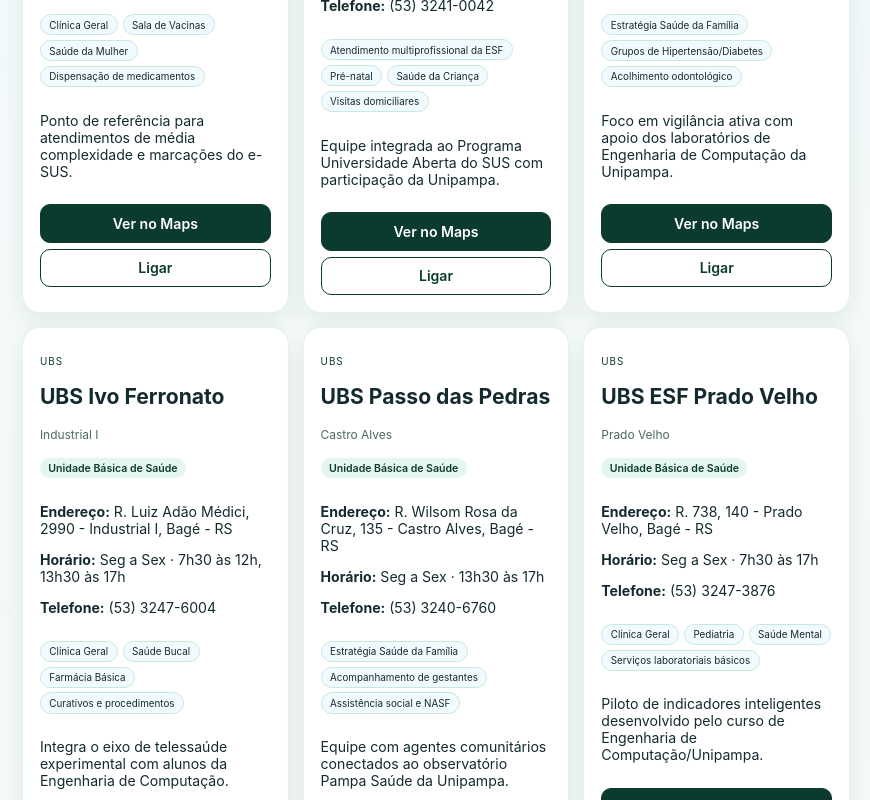
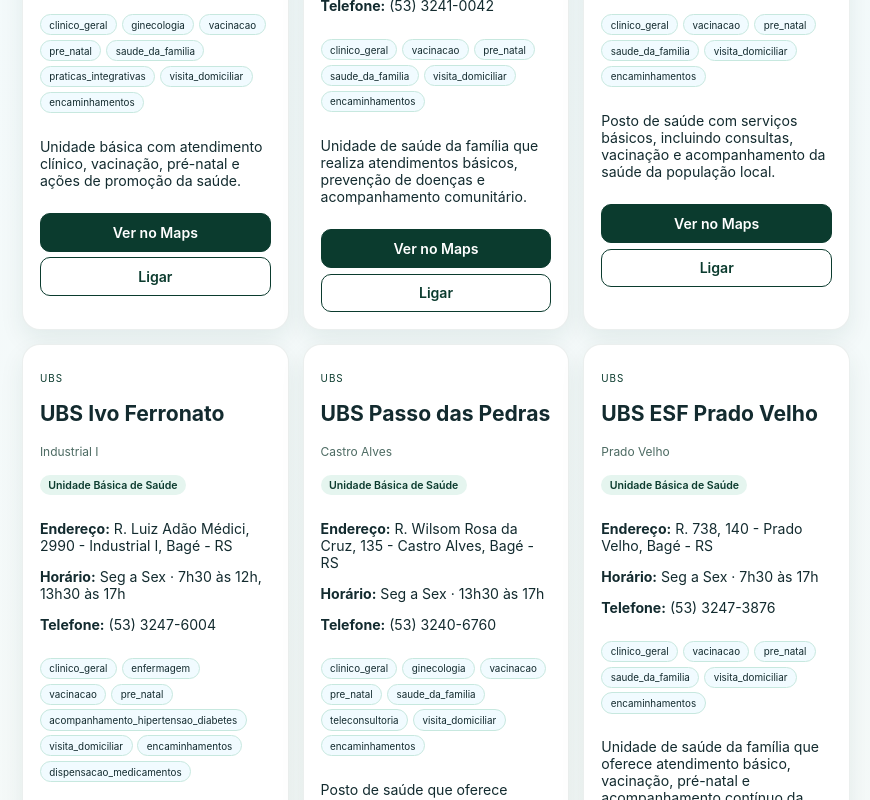
Before and after one commit to RodrigoPeraca/Pampa-Sa-de, a React (Create React App) app: page / in a window 1280 px wide. Shown: the part 1500-2300 px from the top of the page, without its empty margins (204-1074 px from the left). Built offline with nearby package versions, Linux system fonts and the light colour scheme.

Commit message:
Atulização no nome da pagina e em card (services e notes)

```diff
--- a/public/index.html
+++ b/public/index.html
@@ -7,7 +7,7 @@
     <meta name="theme-color" content="#000000" />
     <meta name="apple-mobile-web-app-capable" content="yes" />
     <meta name="apple-mobile-web-app-status-bar-style" content="black-translucent" />
-    <meta name="apple-mobile-web-app-title" content="AppJulio" />
+    <meta name="apple-mobile-web-app-title" content="Pampa Saúde" />
     <meta
       name="description"
       content="Aplicação progressiva para mobile"
--- a/src/App.js
+++ b/src/App.js
@@ -11,15 +11,19 @@ const FACILITIES = [
     hours: 'Seg a Sex · 13h30 às 17h30',
     phone: '(53) 3241-1588',
     services: [
-      'Clínica Geral',
-      'Sala de Vacinas',
-      'Saúde da Mulher',
-      'Dispensação de medicamentos',
+      "clinico_geral",
+      "ginecologia",
+      "vacinacao",
+      "pre_natal",
+      "saude_da_familia",
+      "praticas_integrativas",
+      "visita_domiciliar",
+      "encaminhamentos",
     ],
     googleMaps:
       'https://maps.app.goo.gl/QEk2Kc8hfdkmWR728',
     notes:
-      'Ponto de referência para atendimentos de média complexidade e marcações do e-SUS.',
+      'Unidade básica com atendimento clínico, vacinação, pré-natal e ações de promoção da saúde.',
   },
   {
     id: 'ESF Centro-Social-Urbano',
@@ -30,15 +34,17 @@ const FACILITIES = [
     hours: 'Seg a Sex · 8h às 18h',
     phone: '(53) 3241-0042',
     services: [
-      'Atendimento multiprofissional da ESF',
-      'Pré-natal',
-      'Saúde da Criança',
-      'Visitas domiciliares',
+      "clinico_geral",
+      "vacinacao",
+      "pre_natal",
+      "saude_da_familia",
+      "visita_domiciliar",
+      "encaminhamentos",
     ],
     googleMaps:
       'https://maps.app.goo.gl/6NsLJbufWFrTmJTD8',
     notes:
-      'Equipe integrada ao Programa Universidade Aberta do SUS com participação da Unipampa.',
+      'Unidade de saúde da família que realiza atendimentos básicos, prevenção de doenças e acompanhamento comunitário.',
   },
   {
     id: 'ESF-Damé',
@@ -49,14 +55,17 @@ const FACILITIES = [
     hours: 'Seg a Sex · 13h30 às 17h30',
     phone: '(53) 3242-2476',
     services: [
-      'Estratégia Saúde da Família',
-      'Grupos de Hipertensão/Diabetes',
-      'Acolhimento odontológico',
+      "clinico_geral",
+      "vacinacao",
+      "pre_natal",
+      "saude_da_familia",
+      "visita_domiciliar",
+      "encaminhamentos",
     ],
     googleMaps:
       'https://maps.app.goo.gl/8yeCTE56M6Vow9Be7',
     notes:
-      'Foco em vigilância ativa com apoio dos laboratórios de Engenharia de Computação da Unipampa.',
+      'Posto de saúde com serviços básicos, incluindo consultas, vacinação e acompanhamento da saúde da população local.',
   },
   {
     id: 'UBS-Ivo-Ferronato',
@@ -67,14 +76,18 @@ const FACILITIES = [
     hours: 'Seg a Sex · 7h30 às 12h, 13h30 às 17h',
     phone: '(53) 3247-6004',
     services: [
-      'Clínica Geral',
-      'Saúde Bucal',
-      'Farmácia Básica',
-      'Curativos e procedimentos',
+      "clinico_geral",
+      "enfermagem",
+      "vacinacao",
+      "pre_natal",
+      "acompanhamento_hipertensao_diabetes",
+      "visita_domiciliar",
+      "encaminhamentos",
+      "dispensacao_medicamentos",
     ],
     googleMaps:
       'https://maps.app.goo.gl/dMaW6zD4dL3kMNqC6',
-    notes: 'Integra o eixo de telessaúde experimental com alunos da Engenharia de Computação.',
+    notes: 'Unidade básica que oferece atendimento clínico, vacinação, pré-natal e acompanhamento de pacientes da comunidade.',
   },
   {
     id: 'UBS-Passo-das-Pedras',
@@ -85,14 +98,19 @@ const FACILITIES = [
     hours: 'Seg a Sex · 13h30 às 17h',
     phone: '(53) 3240-6760',
     services: [
-      'Estratégia Saúde da Família',
-      'Acompanhamento de gestantes',
-      'Assistência social e NASF',
+      "clinico_geral",
+      "ginecologia",
+      "vacinacao",
+      "pre_natal",
+      "saude_da_familia",
+      "teleconsultoria",
+      "visita_domiciliar",
+      "encaminhamentos",
     ],
     googleMaps:
       'https://maps.app.goo.gl/LCpCQfUmqqijEz2d6',
     notes:
-      'Equipe com agentes comunitários conectados ao observatório Pampa Saúde da Unipampa.',
+      'Posto de saúde que oferece consultas médicas, vacinação, pré-natal e acompanhamento da comunidade.',
   },
   {
     id: 'UBS-ESF-Prado-Velho',
@@ -103,15 +121,17 @@ const FACILITIES = [
     hours: 'Seg a Sex · 7h30 às 17h',
     phone: '(53) 3247-3876',
     services: [
-      'Clínica Geral',
-      'Pediatria',
-      'Saúde Mental',
-      'Serviços laboratoriais básicos',
+      "clinico_geral",
+      "vacinacao",
+      "pre_natal",
+      "saude_da_familia",
+      "visita_domiciliar",
+      "encaminhamentos",
     ],
     googleMaps:
       'https://maps.app.goo.gl/RDvrhRxRKW7EoE9P7',
     notes:
-      'Piloto de indicadores inteligentes desenvolvido pelo curso de Engenharia de Computação/Unipampa.',
+      'Unidade de saúde da família que oferece atendimento básico, vacinação, pré-natal e acompanhamento contínuo da comunidade.',
   },
   {
     id: 'UBS-ESF-São-Martin',
@@ -122,15 +142,20 @@ const FACILITIES = [
     hours: 'Seg a Sex · 13h30 às 17h30',
     phone: '(53) 3247-1385',
     services: [
-      'Clínica Geral',
-      'Pediatria',
-      'Saúde Mental',
-      'Serviços laboratoriais básicos',
+      "clinico_geral",
+      "ginecologia",
+      "vacinacao",
+      "pre_natal",
+      "saude_da_familia",
+      "visita_domiciliar",
+      "acompanhamento_familiar",
+      "encaminhamentos",
+      "educacao_em_saude",
     ],
     googleMaps:
       'https://maps.app.goo.gl/eztGbUAvzWFctPb97',
     notes:
-      'Piloto de indicadores inteligentes desenvolvido pelo curso de Engenharia de Computação/Unipampa.',
+      'Equipe de saúde da família com foco em prevenção, consultas médicas e acompanhamento contínuo das famílias da região.',
   },
   {
     id: 'UBS-ESF-Floresta',
@@ -141,15 +166,20 @@ const FACILITIES = [
     hours: 'Seg a Sex · 7h30 às 17h30',
     phone: '(53) ---------',
     services: [
-      'Clínica Geral',
-      'Pediatria',
-      'Saúde Mental',
-      'Serviços laboratoriais básicos',
+      "clinico_geral",
+      "enfermagem",
+      "vacinacao",
+      "pre_natal",
+      "saude_da_familia",
+      "visita_domiciliar",
+      "acompanhamento_cronicos",
+      "encaminhamentos",
+      "promocao_saude",
     ],
     googleMaps:
       'https://maps.app.goo.gl/BSDQySfhBWTYyYHW7',
     notes:
-      'Piloto de indicadores inteligentes desenvolvido pelo curso de Engenharia de Computação/Unipampa.',
+      'Unidade de atenção primária com atendimento básico, vacinação, pré-natal e visitas domiciliares.',
   },
   {
     id: 'UBS-ESF-Morgado-Rosa',
@@ -160,15 +190,18 @@ const FACILITIES = [
     hours: 'Seg a Sex · 13h30 às 17h30',
     phone: '(53) 3242-8518',
     services: [
-      'Clínica Geral',
-      'Pediatria',
-      'Saúde Mental',
-      'Serviços laboratoriais básicos',
+      "clinico_geral",
+      "enfermagem",
+      "vacinacao",
+      "pre_natal",
+      "saude_da_familia",
+      "visita_domiciliar",
+      "encaminhamentos",
     ],
     googleMaps:
       'https://maps.app.goo.gl/nutertoSDxGP8s5YA',
     notes:
-      'Piloto de indicadores inteligentes desenvolvido pelo curso de Engenharia de Computação/Unipampa.',
+      'Unidade de atenção primária que atende a população da área com consultas básicas, vacinação, pré-natal e acompanhamento familiar.',
   },
   {
     id: 'UBS-ESF-Santa-Cecília',
@@ -179,15 +212,19 @@ const FACILITIES = [
     hours: 'Seg a Sex · 13h30 às 17h30',
     phone: '(53) 3247-1356',
     services: [
-      'Clínica Geral',
-      'Pediatria',
-      'Saúde Mental',
-      'Serviços laboratoriais básicos',
+      "clinico_geral",
+      "ginecologia",
+      "vacinacao",
+      "pre_natal",
+      "saude_da_familia",
+      "visita_domiciliar",
+      "encaminhamentos",
+      "educacao_em_saude",
     ],
     googleMaps:
       'https://maps.app.goo.gl/k1iW7i8hjvxUnwz36',
     notes:
-      'Piloto de indicadores inteligentes desenvolvido pelo curso de Engenharia de Computação/Unipampa.',
+      'Equipe de saúde da família focada em prevenção, consultas médicas, vacinação e acompanhamento contínuo dos moradores da região.',
   },
   {
     id: 'UBS-Malafáia',
@@ -198,15 +235,17 @@ const FACILITIES = [
     hours: 'Seg a Sex · 7h30 às 11h30, 13h30 às 16h30',
     phone: '(53) 3242-3016',
     services: [
-      'Clínica Geral',
-      'Pediatria',
-      'Saúde Mental',
-      'Serviços laboratoriais básicos',
+      "clinico_geral",
+        "enfermagem",
+        "vacinacao",
+        "pre_natal",
+        "dispensacao_medicamentos",
+        "encaminhamentos",
     ],
     googleMaps:
       'https://maps.app.goo.gl/e1fgdUYuPsN4Am79A',
     notes:
-      'Piloto de indicadores inteligentes desenvolvido pelo curso de Engenharia de Computação/Unipampa.',
+      'Posto de saúde que oferece atendimento clínico básico, vacinação, curativos e encaminhamento para especialistas.',
   },
   {
     id: 'ESF-Dois-Irmãos',
@@ -217,15 +256,19 @@ const FACILITIES = [
     hours: 'Seg a Sex · 8h às 17h',
     phone: '(53) 3241-0774',
     services: [
-      'Clínica Geral',
-      'Pediatria',
-      'Saúde Mental',
-      'Serviços laboratoriais básicos',
+      "clinico_geral",
+      "ginecologia",
+      "vacinacao",
+      "pre_natal",
+      "saude_da_familia",
+      "teleconsultoria",
+      "visita_domiciliar",
+      "encaminhamentos",
     ],
     googleMaps:
       'https://maps.app.goo.gl/BBJ7h5F3wsfn1jZg6',
     notes:
-      'Piloto de indicadores inteligentes desenvolvido pelo curso de Engenharia de Computação/Unipampa.',
+      'Unidade de atenção primária com foco em consultas básicas, vacinação, pré-natal e saúde da família.',
   },
   {
     id: 'UBS-São-Bernardo',
@@ -236,15 +279,16 @@ const FACILITIES = [
     hours: 'Seg a Sex · 7h30 às 12h, 13h30 às 17h',
     phone: '(53) 3241-7990',
     services: [
-      'Clínica Geral',
-      'Pediatria',
-      'Saúde Mental',
-      'Serviços laboratoriais básicos',
+      "atencao_primaria",
+      "consulta_ambulatorial",
+      "acompanhamento_pacientes",
+      "encaminhamentos",
+      "visita_domiciliar",
     ],
     googleMaps:
       'https://maps.app.goo.gl/pADDdEhcNWL21ry86',
     notes:
-      'Piloto de indicadores inteligentes desenvolvido pelo curso de Engenharia de Computação/Unipampa.',
+      'Equipe de saúde da família que atende com consultas, acompanhamento de pacientes e encaminhamentos pelo SUS.',
   },
   {
     id: 'Posto-de-Saúde-Sá-Mommany',
@@ -255,15 +299,16 @@ const FACILITIES = [
     hours: 'Seg a Sex · 8h às 11h',
     phone: '(53) 3242-5390',
     services: [
-      'Clínica Geral',
-      'Pediatria',
-      'Saúde Mental',
-      'Serviços laboratoriais básicos',
+      "clinico_geral",
+      "vacinacao",
+      "curativos",
+      "pre_natal",
+      "encaminhamentos",
     ],
     googleMaps:
       'https://maps.app.goo.gl/8uUGMHjPZHDhPH1P8',
     notes:
-      'Piloto de indicadores inteligentes desenvolvido pelo curso de Engenharia de Computação/Unipampa.',
+      'Unidade básica com atendimentos simples como consultas, vacinação, curativos e encaminhamentos pelo SUS.',
   },
   {
     id: 'UBS-CAIC',
@@ -274,15 +319,18 @@ const FACILITIES = [
     hours: 'Seg a Sex · 7h30 às 16h45',
     phone: '(53) 3241-1552',
     services: [
-      'Clínica Geral',
-      'Pediatria',
-      'Saúde Mental',
-      'Serviços laboratoriais básicos',
+      "clinico_geral",
+      "odontologia",
+      "farmacia",
+      "pre_natal",
+      "prontuario_paciente",
+      "vacinacao",
+      "encaminhamentos",
     ],
     googleMaps:
       'https://maps.app.goo.gl/U4RcQHBZsaN48xGQ9',
     notes:
-      'Piloto de indicadores inteligentes desenvolvido pelo curso de Engenharia de Computação/Unipampa.',
+      'Unidade básica com atendimento clínico, vacinação, pré-natal, farmácia e serviços odontológicos.',
   },
   {
     id: 'Posto-de-Saúde-Camilo-Gomes',
@@ -293,15 +341,16 @@ const FACILITIES = [
     hours: 'Seg a Sex · 7h30 às 17h30',
     phone: '(53) 3242-2433',
     services: [
-      'Clínica Geral',
-      'Pediatria',
-      'Saúde Mental',
-      'Serviços laboratoriais básicos',
+      "clinico_geral",
+      "vacinacao",
+      "curativos",
+      "pre_natal",
+      "encaminhamentos",
     ],
     googleMaps:
       'https://maps.app.goo.gl/MuJGhk3iQ4TbA8B87',
     notes:
-      'Piloto de indicadores inteligentes desenvolvido pelo curso de Engenharia de Computação/Unipampa.',
+      'Posto voltado à atenção primária com serviços essenciais de saúde, prevenção e encaminhamento de pacientes.',
   },
   {
     id: 'Centro-Referência-em-Tuberculose',
@@ -312,15 +361,16 @@ const FACILITIES = [
     hours: 'Seg a Sex · *** às ***',
     phone: '(53) 3921-7060',
     services: [
-      'Clínica Geral',
-      'Pediatria',
-      'Saúde Mental',
-      'Serviços laboratoriais básicos',
+      "diagnostico_tuberculose",
+      "tratamento_tuberculose",
+      "acompanhamento_pacientes",
+      "dispensacao_medicamentos",
+      "vigilancia_epidemiologica",
     ],
     googleMaps:
       'https://maps.app.goo.gl/CnmwW8nMN1pRsv3m7',
     notes:
-      'Piloto de indicadores inteligentes desenvolvido pelo curso de Engenharia de Computação/Unipampa.',
+      'Unidade especializada no diagnóstico, tratamento e acompanhamento de pacientes com tuberculose.',
   },
   {
     id: 'Mathilde-Fayad-CAPS-I',
@@ -331,15 +381,16 @@ const FACILITIES = [
     hours: 'Seg a Sex · *** às ***',
     phone: '(53) 3242-1495',
     services: [
-      'Clínica Geral',
-      'Pediatria',
-      'Saúde Mental',
-      'Serviços laboratoriais básicos',
+      "atendimento_psicologico",
+      "atendimento_psiquiatrico",
+      "acompanhamento_intensivo",
+      "oficinas_terapeuticas",
+      "atendimento_infantil",
     ],
     googleMaps:
       'https://maps.app.goo.gl/sbki39gvefkDmT8D8',
     notes:
-      'Piloto de indicadores inteligentes desenvolvido pelo curso de Engenharia de Computação/Unipampa.',
+      'Centro de atenção psicossocial voltado ao atendimento de crianças e adolescentes com transtornos mentais.',
   },
   {
     id: 'CAPS-II-Saúde-Mental',
@@ -350,15 +401,16 @@ const FACILITIES = [
     hours: 'Seg a Sex · 8h às 17h',
     phone: '(53) 3247-3248',
     services: [
-      'Clínica Geral',
-      'Pediatria',
-      'Saúde Mental',
-      'Serviços laboratoriais básicos',
+      "atendimento_psicologico",
+      "atendimento_psiquiatrico",
+      "acompanhamento_continuo",
+      "grupos_terapeuticos",
+      "reabilitacao_psicossocial",
     ],
     googleMaps:
       'https://maps.app.goo.gl/em1ruGWbxFfw3gqq5',
     notes:
-      'Piloto de indicadores inteligentes desenvolvido pelo curso de Engenharia de Computação/Unipampa.',
+      'Unidade especializada em saúde mental para adultos, com acompanhamento psicológico, psiquiátrico e reabilitação.',
   },
   {
     id: 'CAPS-AD',
@@ -369,15 +421,16 @@ const FACILITIES = [
     hours: 'Seg a Sex · *** às ***',
     phone: '(53) 3247-7243',
     services: [
-      'Clínica Geral',
-      'Pediatria',
-      'Saúde Mental',
-      'Serviços laboratoriais básicos',
+      "tratamento_dependencia_quimica",
+      "atendimento_psicologico",
+      "atendimento_psiquiatrico",
+      "grupos_apoio",
+      "reducao_danos",
     ],
     googleMaps:
       'https://maps.app.goo.gl/NgAXio6RKQUsUDxp7',
     notes:
-      'Piloto de indicadores inteligentes desenvolvido pelo curso de Engenharia de Computação/Unipampa.',
+      'Centro especializado no tratamento de dependência de álcool e drogas, com apoio psicológico e psiquiátrico.',
   },
   {
     id: 'SAIS-Bagé',
@@ -388,15 +441,15 @@ const FACILITIES = [
     hours: 'Seg a Sex · 7h30 às 17h',
     phone: '(53) 3242-2433',
     services: [
-      'Clínica Geral',
-      'Pediatria',
-      'Saúde Mental',
-      'Serviços laboratoriais básicos',
+      "atendimento_especializado",
+      "consultas_especialidades",
+      "exames",
+      "encaminhamentos",
     ],
     googleMaps:
       'https://maps.app.goo.gl/h4n6jqa2fyJgd4qm8',
     notes:
-      'Piloto de indicadores inteligentes desenvolvido pelo curso de Engenharia de Computação/Unipampa.',
+      'Serviço de atendimento especializado com consultas médicas específicas, exames e encaminhamentos.',
   },
   {
     id: 'UBS-ESF-Doutor-Jorge-Sui-e-Grillo',
@@ -407,15 +460,18 @@ const FACILITIES = [
     hours: 'Seg a Sex · 13h30 às 17h30',
     phone: '(53) 3242-7755',
     services: [
-      'Clínica Geral',
-      'Pediatria',
-      'Saúde Mental',
-      'Serviços laboratoriais básicos',
+      "clinico_geral",
+      "enfermagem",
+      "vacinacao",
+      "pre_natal",
+      "saude_da_familia",
+      "visita_domiciliar",
+      "encaminhamentos",
     ],
     googleMaps:
       'https://maps.app.goo.gl/NgAXio6RKQUsUDxp7',
     notes:
-      'Piloto de indicadores inteligentes desenvolvido pelo curso de Engenharia de Computação/Unipampa.',
+      'Unidade de saúde da família com foco em atendimento básico, prevenção de doenças e acompanhamento da comunidade.',
   },
   {
     id: 'SAMU-Base-Bagé',
@@ -426,15 +482,15 @@ const FACILITIES = [
     hours: 'Seg a Sex · *** às ***',
     phone: '(53) 99998-6283',
     services: [
-      'Clínica Geral',
-      'Pediatria',
-      'Saúde Mental',
-      'Serviços laboratoriais básicos',
+      "atendimento_pre_hospitalar",
+      "suporte_basico_vida",
+      "suporte_avancado_vida",
+      "remocao_pacientes",
     ],
     googleMaps:
       'https://maps.app.goo.gl/a6E4vfdJ8trZKajy9',
     notes:
-      'Piloto de indicadores inteligentes desenvolvido pelo curso de Engenharia de Computação/Unipampa.',
+      'Serviço móvel de urgência que atende emergências pelo telefone 192, realizando socorro e transporte de pacientes.',
   },
   {
     id: 'UBS-Ivone',
@@ -445,15 +501,16 @@ const FACILITIES = [
     hours: 'Seg a Sex · 13h30 às 17h30',
     phone: '(53) 3247-3273',
     services: [
-      'Clínica Geral',
-      'Pediatria',
-      'Saúde Mental',
-      'Serviços laboratoriais básicos',
+      "clinico_geral",
+      "vacinacao",
+      "pre_natal",
+      "enfermagem",
+      "encaminhamentos",
     ],
     googleMaps:
       'https://maps.app.goo.gl/Bj6HJb9b6EXh9XbPA',
     notes:
-      'Piloto de indicadores inteligentes desenvolvido pelo curso de Engenharia de Computação/Unipampa.',
+      'Unidade básica com atendimento clínico, vacinação, pré-natal e encaminhamento dentro da rede SUS.',
   },
   {
     id: 'UPA-Padre-Honorino',
@@ -464,15 +521,16 @@ const FACILITIES = [
     hours: 'Todos os dias · 24h',
     phone: '(53) 3247-7243',
     services: [
-      'Clínica Geral',
-      'Pediatria',
-      'Saúde Mental',
-      'Serviços laboratoriais básicos',
+      "atendimento_urgencia",
+      "atendimento_emergencia",
+      "observacao",
+      "estabilizacao_pacientes",
+      "exames_basicos"
     ],
     googleMaps:
       'https://maps.app.goo.gl/na7WGyFayy58ihoB6',
     notes:
-      'Piloto de indicadores inteligentes desenvolvido pelo curso de Engenharia de Computação/Unipampa.',
+      'Unidade de pronto atendimento para urgências e emergências, funcionando sem necessidade de agendamento.',
   },
   {
     id: 'Hospital-Universitario-Dr-Mário-Araújo',
@@ -483,15 +541,41 @@ const FACILITIES = [
     hours: 'Todos os dias · 7h30 às 12h, 13h30 às 18h',
     phone: '(53) 3247-7243',
     services: [
-      'Clínica Geral',
-      'Pediatria',
-      'Saúde Mental',
-      'Serviços laboratoriais básicos',
+      "internacao",
+      "cirurgias",
+      "consultas_especializadas",
+      "exames_complexos",
+      "atendimento_ambulatorial",
+      "ensino_pesquisa"
     ],
     googleMaps:
       'https://maps.app.goo.gl/Qiuj3jrw2XBYVpvh6',
     notes:
-      'Piloto de indicadores inteligentes desenvolvido pelo curso de Engenharia de Computação/Unipampa.',
+      'Hospital de média e alta complexidade com internações, cirurgias, exames e atendimento especializado.',
+  },
+  {
+    id: 'ESF Castro Alves',
+    name: 'ESF Castro Alves',
+    type: 'ESF',
+    neighborhood: 'Popular',
+    address: 'R. Nice Nocchi, s/n - Castro Alves, Bagé - RS',
+    hours: 'Segunda a Sexta · 7h30 às 12h, 13h30 às 17h',
+    phone: '(53) 3247-7243',
+    services: [
+      "clinico_geral",
+      "ginecologia",
+      "vacinacao",
+      "pre_natal",
+      "saude_da_familia",
+      "praticas_integrativas",
+      "teleconsultoria",
+      "visita_domiciliar",
+      "encaminhamentos",
+    ],
+    googleMaps:
+      'https://maps.app.goo.gl/Qiuj3jrw2XBYVpvh6',
+    notes:
+      'Equipe de saúde da família que realiza atendimento básico, vacinação, acompanhamento familiar e encaminhamentos.',
   },
 ];
 
@@ -631,6 +715,11 @@ function App() {
             <option value="all">Todas as tipologias</option>
             <option value="UBS">Unidades Básicas de Saúde</option>
             <option value="ESF">Estratégias Saúde da Família</option>
+            <option value="CAPS">Centros de Atenção Psicossocial</option>
+            <option value="SAIS">Serviços de Atenção Integral à Saúde</option>
+            <option value="UPA">Unidades de Pronto Atendimento</option>
+            <option value="Hospital">Hospitais</option>
+            <option value="SAMU">Serviço de Atendimento Móvel de Urgência</option>
           </select>
           <button type="button" onClick={() => setFilterType('all')}>
             Limpar filtro
```
